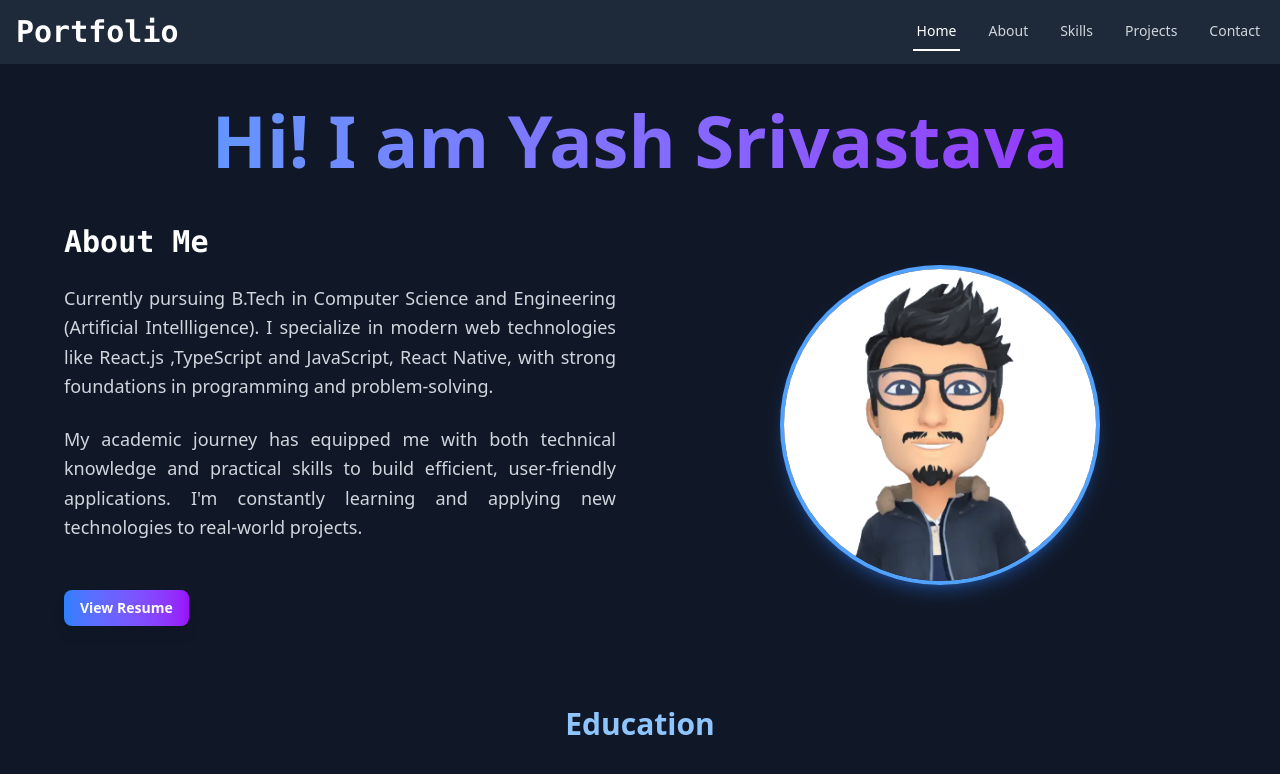
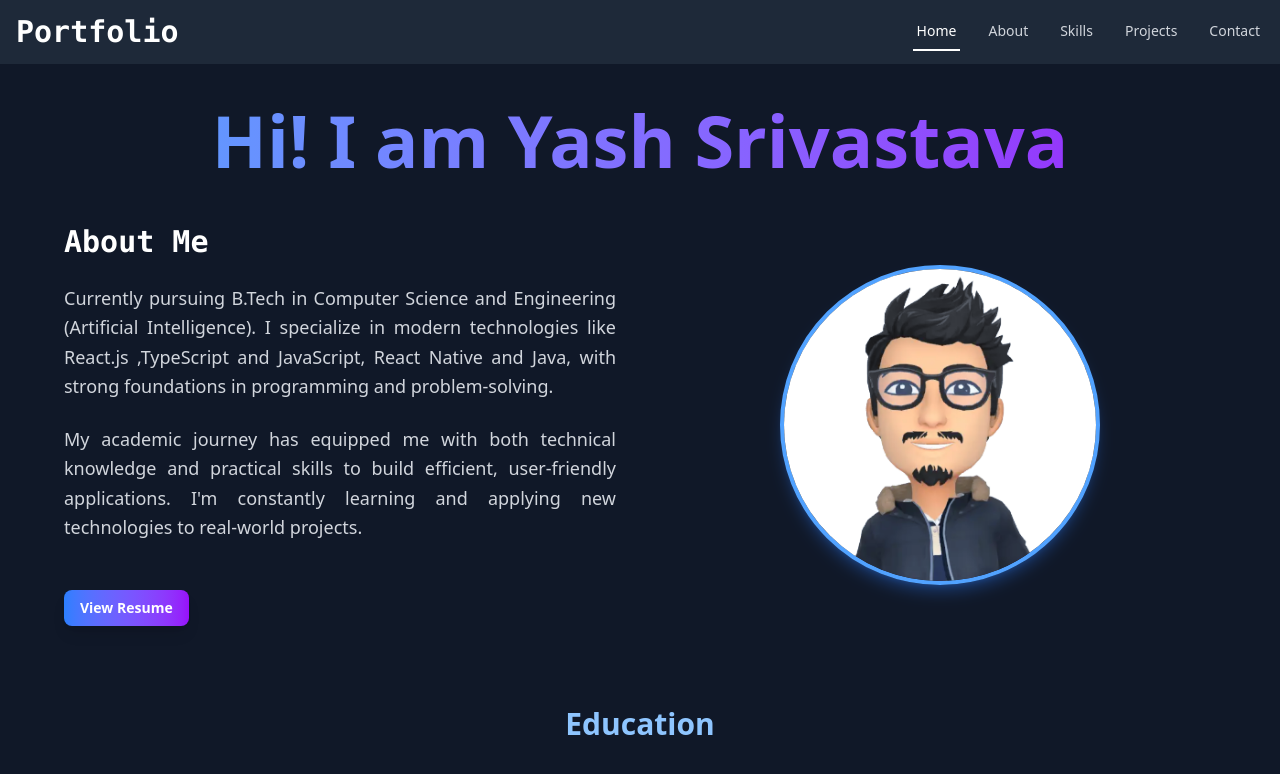
Before and after one commit to yashsrivastavaaa/Portfolio, a React (Vite) app: page / in a window 1280 px wide. Shown: the top 774 px of the page. Built offline with nearby package versions, Linux system fonts and the light colour scheme.

Commit message:
About.jsx

```diff
--- a/src/components/pages/About.jsx
+++ b/src/components/pages/About.jsx
@@ -33,7 +33,7 @@ const About = () => {
               About Me
             </h3>
             <p className="text-lg text-gray-300 leading-relaxed text-justify">
-              Currently pursuing B.Tech in Computer Science and Engineering (Artificial Intellligence). I specialize in modern web technologies like React.js ,TypeScript and JavaScript, React Native, with strong foundations in programming and problem-solving.
+              Currently pursuing B.Tech in Computer Science and Engineering (Artificial Intelligence). I specialize in modern technologies like React.js ,TypeScript and JavaScript, React Native and Java, with strong foundations in programming and problem-solving.
             </p>
             <p className="text-lg text-gray-300 leading-relaxed text-justify">
               My academic journey has equipped me with both technical knowledge
```
